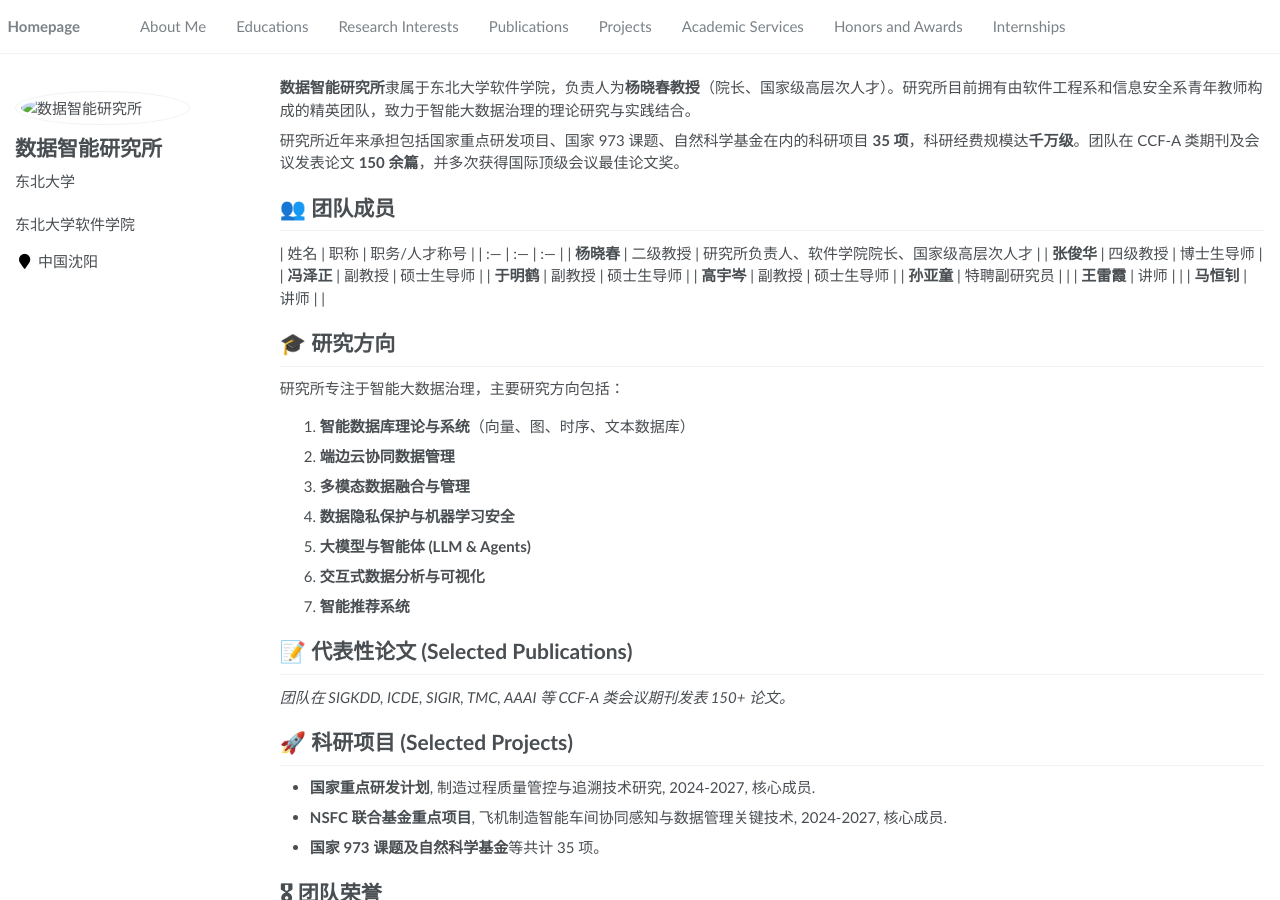
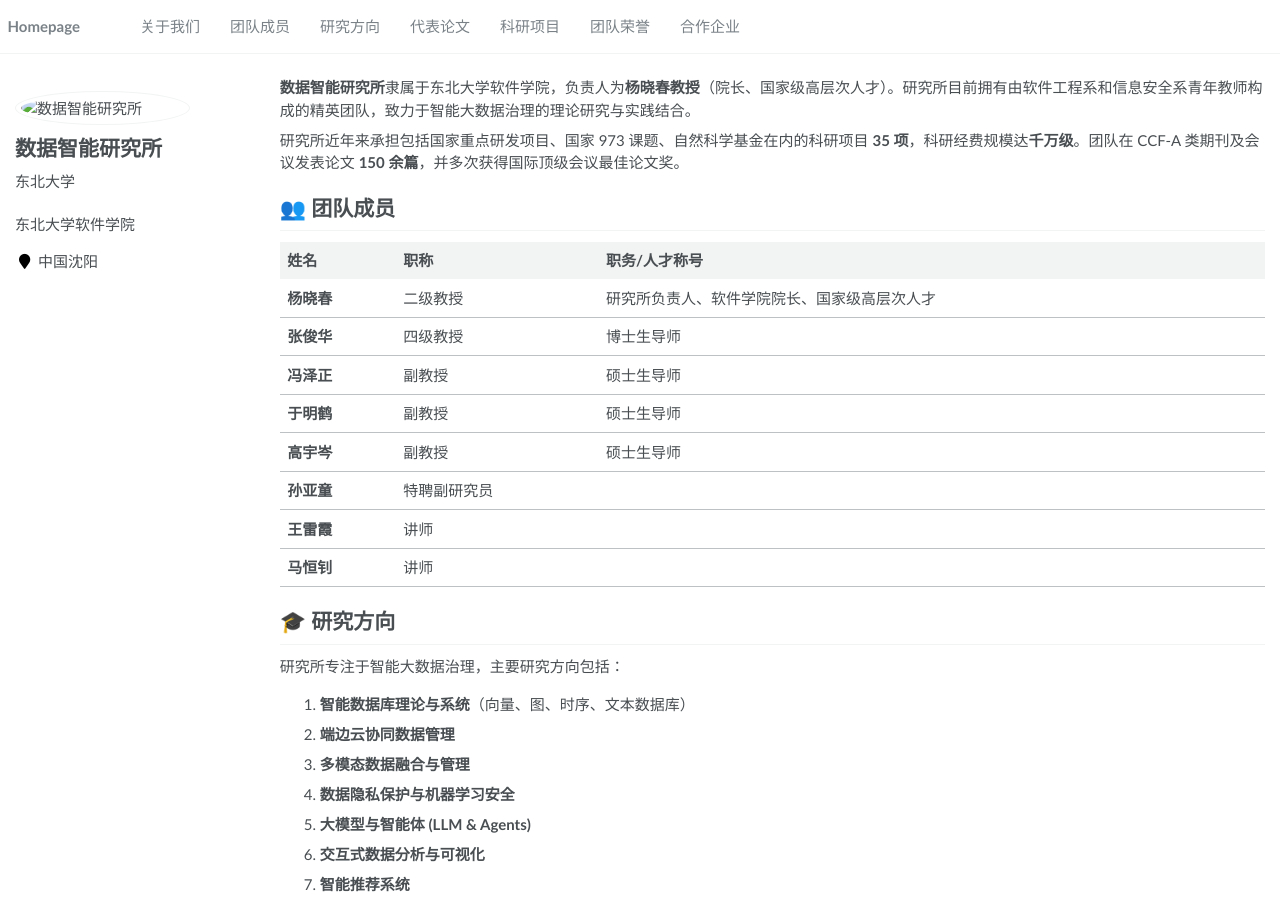
Before and after one commit to BDIA-NEU/BDIA-NEU.github.io, a Jekyll site: the page built from _pages/about.md, in a window 1280 px wide and 900 px high. Built offline with Jekyll 4.4.1, drawn with Linux system fonts in a browser that asks for light colours.

Commit message:
update about and navigation

```diff
--- a/_data/navigation.yml
+++ b/_data/navigation.yml
@@ -1,25 +1,16 @@
 # main links links
 main:
-  - title: "About Me"
-    url: "/#about-me"
-
-  - title: "Educations"
-    url: "/#-educations"
-
-  - title: "Research Interests"
-    url: "/#-research-interests"
-
-  - title: "Publications"
-    url: "/#-publications"
-
-  - title: "Projects"
-    url: "/#-projects"
-
-  - title: "Academic Services"
-    url: "/#-academic-services"
-
-  - title: "Honors and Awards"
-    url: "/#-honors-and-awards"
-
-  - title: "Internships"
-    url: "/#-internships"
+  - title: "关于我们"
+    url: "/#about-us"
+  - title: "团队成员"
+    url: "/#team-members"
+  - title: "研究方向"
+    url: "/#research-interests"
+  - title: "代表论文"
+    url: "/#publications"
+  - title: "科研项目"
+    url: "/#projects"
+  - title: "团队荣誉"
+    url: "/#honors-and-awards"
+  - title: "合作企业"
+    url: "/#industry-partners"
--- a/_pages/about.md
+++ b/_pages/about.md
@@ -21,7 +21,8 @@
 
 研究所近年来承担包括国家重点研发项目、国家 973 课题、自然科学基金在内的科研项目 **35 项**，科研经费规模达**千万级**。团队在 CCF-A 类期刊及会议发表论文 **150 余篇**，并多次获得国际顶级会议最佳论文奖。
 
-# 👥 团队成员
+# <span class='anchor' id='team-members'></span>👥 团队成员
+
 | 姓名 | 职称 | 职务/人才称号 |
 | :--- | :--- | :--- |
 | **杨晓春** | 二级教授 | 研究所负责人、软件学院院长、国家级高层次人才 |
@@ -33,7 +34,7 @@
 | **王雷霞** | 讲师 | |
 | **马恒钊** | 讲师 | |
 
-# 🎓 研究方向
+# <span class='anchor' id='research-interests'></span>🎓 研究方向
 研究所专注于智能大数据治理，主要研究方向包括：
 1. **智能数据库理论与系统**（向量、图、时序、文本数据库）
 2. **端边云协同数据管理**
@@ -43,20 +44,20 @@
 6. **交互式数据分析与可视化**
 7. **智能推荐系统**
 
-# 📝 代表性论文 (Selected Publications)
+# <span class='anchor' id='publications'></span>📝 代表性论文 (Selected Publications)
 *团队在 SIGKDD, ICDE, SIGIR, TMC, AAAI 等 CCF-A 类会议期刊发表 150+ 论文。*
 
-# 🚀 科研项目 (Selected Projects)
+# <span class='anchor' id='projects'></span>🚀 科研项目 (Selected Projects)
 - **国家重点研发计划**, 制造过程质量管控与追溯技术研究, 2024-2027, 核心成员.
 - **NSFC 联合基金重点项目**, 飞机制造智能车间协同感知与数据管理关键技术, 2024-2027, 核心成员.
 - **国家 973 课题及自然科学基金**等共计 35 项。
 
-# 🎖 团队荣誉
+# <span class='anchor' id='honors-and-awards'></span>🎖 团队荣誉
 - **科研奖励**：教育部自然科学一等奖、教育部科技进步一等奖、教育部自然科学二等奖、辽宁省科技进步三等奖。
 - **论文奖励**：各类国际学术会议最佳论文奖 **15 次**。
 - **人才培养**：学生入选海外优青、ACM SIGMOD 优秀博士论文、中国科协青年人才托举工程等。
 
-# 💻 合作企业
+# <span class='anchor' id='industry-partners'></span>💻 合作企业
 - 滴滴出行 (DiDi Chuxing)
 - 中远海运 (COSCO Shipping)
 - 腾讯犀牛鸟精英人才计划合作单位
```
Also changed, not shown: 1 other file.
